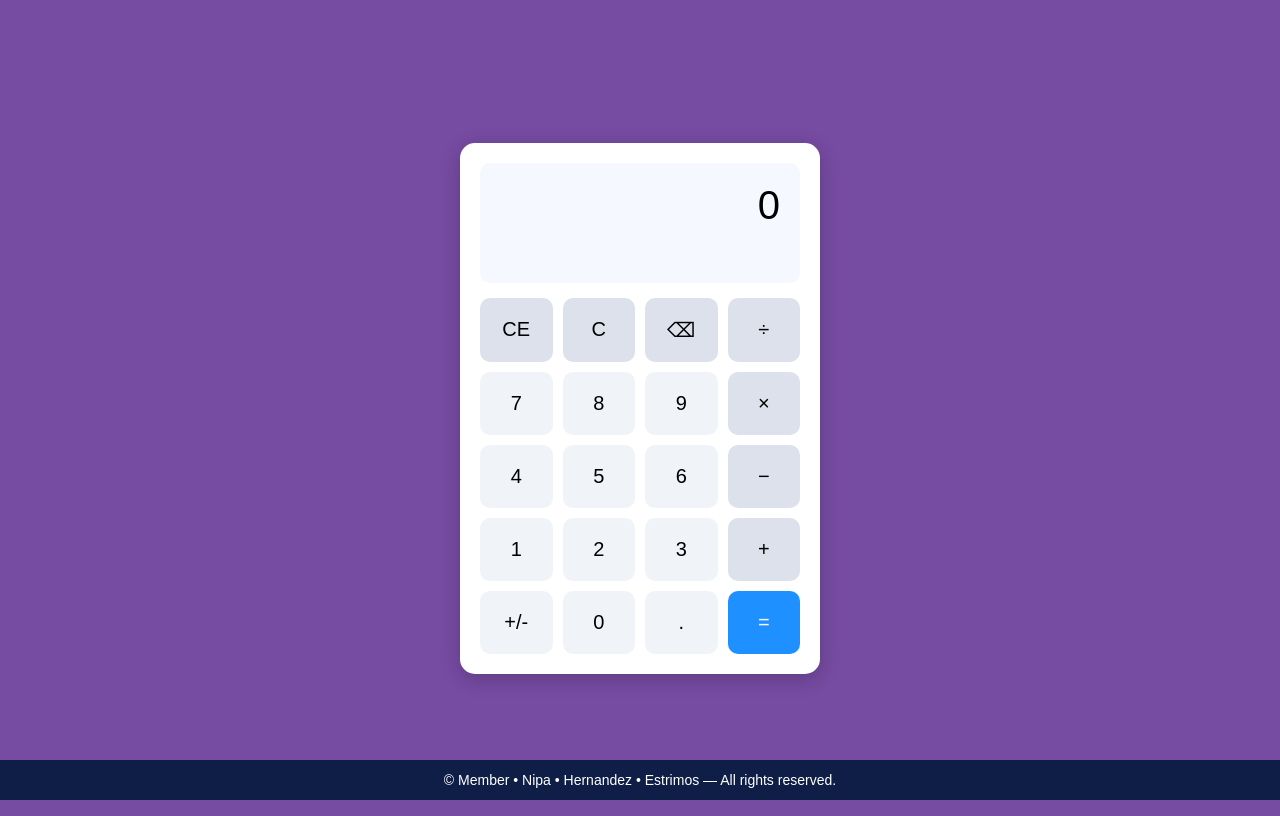
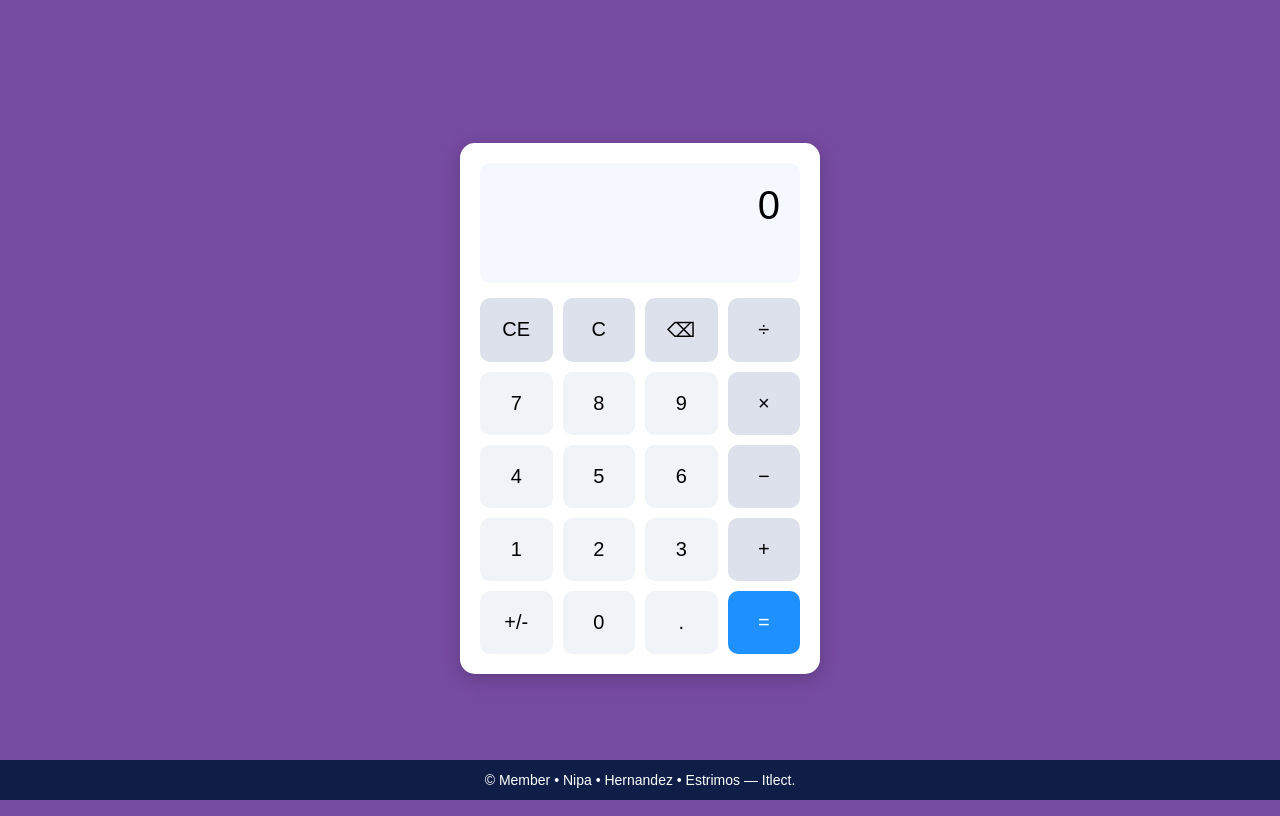
Before and after one commit to snowynipsss/Calculator, a plain HTML site: page index.html in a window 1280 px wide. Drawn offline with Linux system fonts and the light colour scheme.

Commit message:
Update index.html

```diff
--- a/index.html
+++ b/index.html
@@ -50,7 +50,7 @@
           bottom: 0;
           left: 0;
    ">
-         © Member • Nipa • Hernandez • Estrimos — All rights reserved.
+         © Member • Nipa • Hernandez • Estrimos — Itlect.
     </footer>
 
 <script src="index.js"></script>
```
